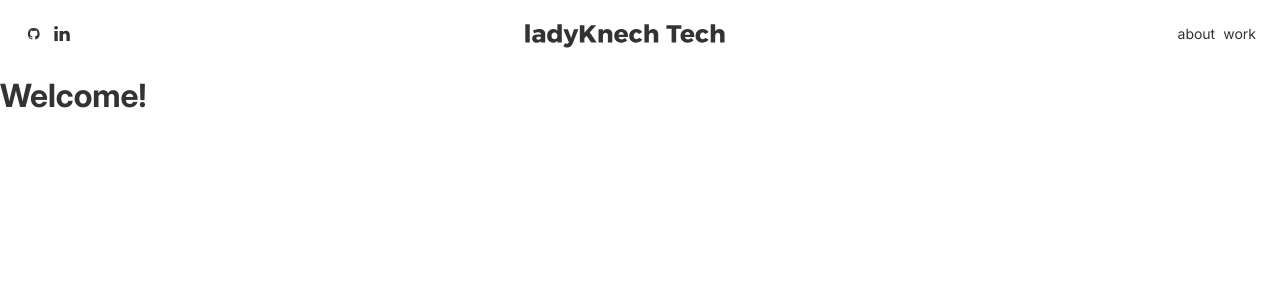
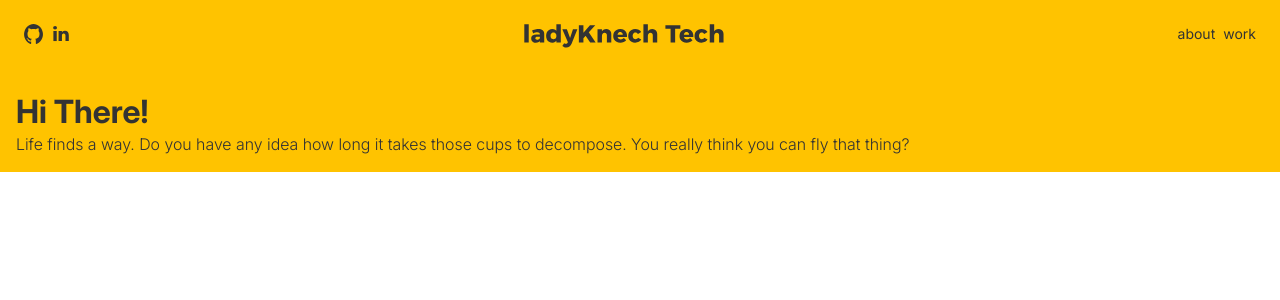
Before and after one commit to jmknec/lkt-portfolio, a React (Vite) app: page / in a window 1280 px wide. Shown: the top 300 px of the page. Built offline with nearby package versions, Linux system fonts and the light colour scheme.

Commit message:
create title banner component

```diff
--- a/src/App.jsx
+++ b/src/App.jsx
@@ -1,13 +1,11 @@
 import { BrowserRouter, Routes, Route } from "react-router-dom";
 import "./App.scss";
-import Header from "./components/Header/Header";
 import HomePage from "./pages/HomePage/HomePage";
 
 function App() {
   return (
     <BrowserRouter>
       <div className="app-container">
-        <Header />
         <Routes>
           <Route path="/" element={<HomePage />} />
         </Routes>
--- a/src/App.scss
+++ b/src/App.scss
@@ -13,7 +13,9 @@
   box-sizing: border-box;
 }
 
-body {
+#root {
+  @include full-size;
+  min-height: 100vh;
   font-family: $primary-font;
   color: $lkt-dk-grey;
 }
@@ -22,3 +24,7 @@ a {
   text-decoration: none;
   color: inherit;
 }
+
+.main {
+  @include full-size;
+}
--- /dev/null
+++ b/src/components/Banner/Banner.jsx
@@ -0,0 +1,14 @@
+import "./Banner.scss";
+
+export default function Banner({ bannerClass, title, intro }) {
+  return (
+    <>
+      <div className={bannerClass}>
+        <div className="banner__content">
+          <h1 className="banner__title">{title}</h1>
+          <p className="banner__intro">{intro}</p>
+        </div>
+      </div>
+    </>
+  );
+}
--- /dev/null
+++ b/src/components/Banner/Banner.scss
@@ -0,0 +1,25 @@
+@use "../../styles/partials/variables" as *;
+@use "../../styles/partials/mixins" as *;
+@use "../../styles/partials/typography" as *;
+
+.banner {
+  &__content {
+    padding: 1rem;
+  }
+
+  &__title {
+    @include mb-titles;
+
+    @include tablet {
+      @include dt-titles;
+    }
+  }
+
+  &__intro {
+    @include mb-body;
+
+    @include tablet {
+      @include dt-body;
+    }
+  }
+}
--- a/src/components/Header/Header.jsx
+++ b/src/components/Header/Header.jsx
@@ -5,10 +5,10 @@ import linked from "../../assets/icons/linkedin.svg";
 import logo from "../../assets/icons/logo.svg";
 import lkt from "../../assets/icons/lkt.svg";
 
-export default function Header() {
+export default function Header({ headerClass }) {
   return (
     <>
-      <header className="header">
+      <header className={headerClass}>
         <div className="header__container">
           <div className="header__icon-container">
             <ul className="header__list">
--- a/src/pages/HomePage/HomePage.jsx
+++ b/src/pages/HomePage/HomePage.jsx
@@ -1,10 +1,17 @@
 import "./HomePage.scss";
+import Header from "../../components/Header/Header";
+import Banner from "../../components/Banner/Banner";
 
 export default function HomePage() {
   return (
     <>
-      <main className="main">
-        <h1>Welcome!</h1>
+      <Header headerClass="header header--landing" />
+      <main className="main main--landing">
+        <Banner
+          bannerClass="banner banner--landing"
+          title="Hi There!"
+          intro="Life finds a way. Do you have any idea how long it takes those cups to decompose. You really think you can fly that thing?"
+        />
       </main>
     </>
   );
--- a/src/pages/HomePage/HomePage.scss
+++ b/src/pages/HomePage/HomePage.scss
@@ -1,3 +1,15 @@
 @use "../../styles/partials/variables" as *;
 @use "../../styles/partials/mixins" as *;
 @use "../../styles/partials/typography" as *;
+
+.header--landing {
+  background-color: $lkt-yellow;
+}
+
+.main--landing {
+  background-color: $lkt-lt-yellow;
+}
+
+.banner--landing {
+  background-color: $lkt-yellow;
+}
--- a/src/styles/partials/_mixins.scss
+++ b/src/styles/partials/_mixins.scss
@@ -71,3 +71,9 @@
   font-weight: 400;
   line-height: 1.25rem;
 }
+
+//sizing & elements
+@mixin full-size {
+  height: 100%;
+  width: 100%;
+}
```
Also changed, not shown: src/assets/icons/github.svg, src/assets/icons/linkedin.svg.
